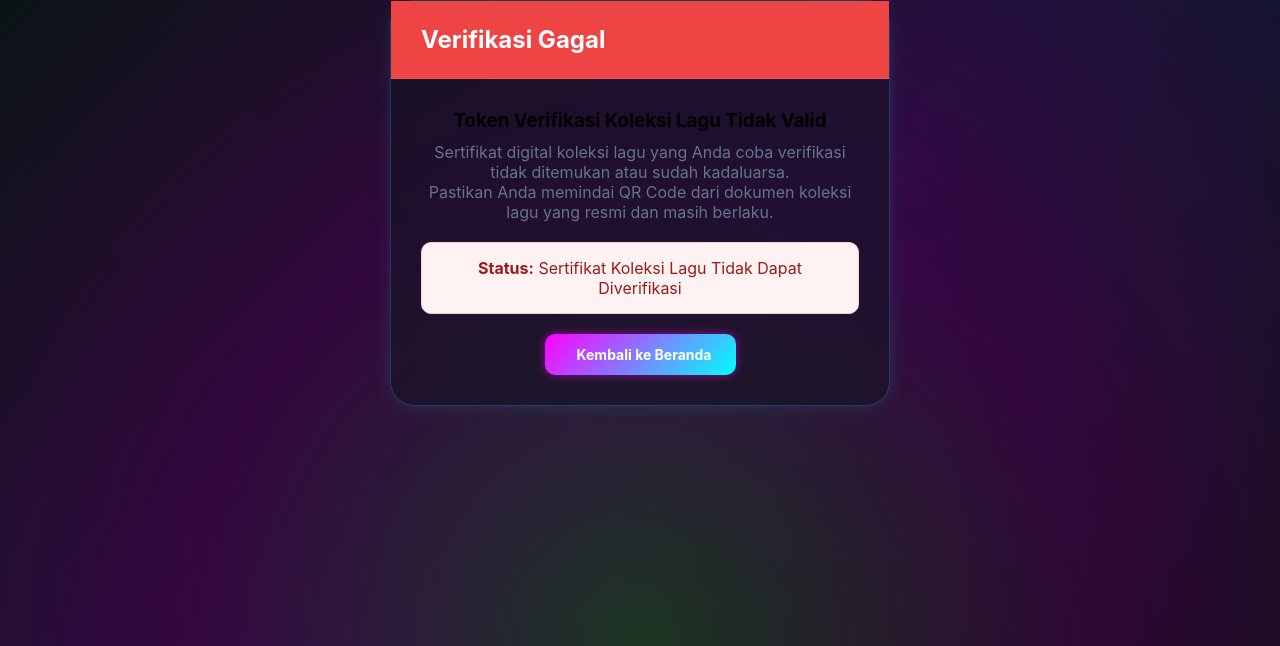
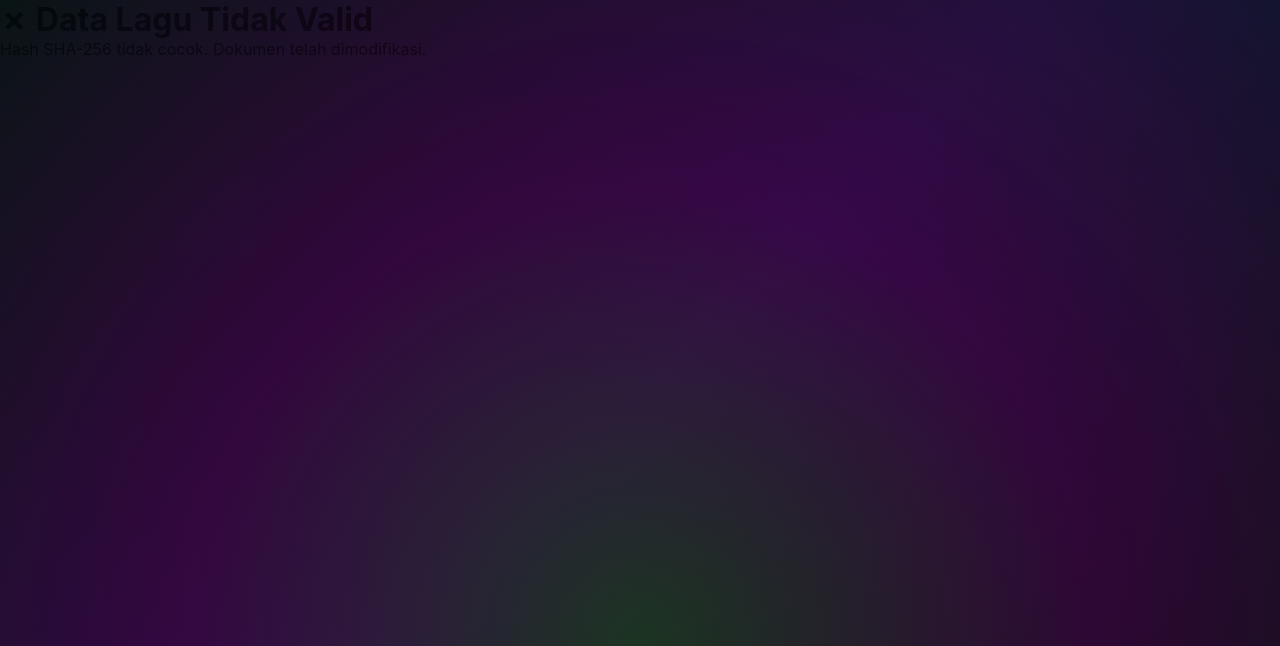
Before and after one commit to khoirunnisasyifa919-sketch/cryptovault, a Flask app: template templates/verify_error.html in a window 1280 px wide. Shown: the top 646 px of the page. Run offline with Flask 3, Linux system fonts and the light colour scheme; the template is opened without the code that fills it, so the values that code supplies are empty.

Commit message:
Update verify_error.html

```diff
--- a/templates/verify_error.html
+++ b/templates/verify_error.html
@@ -1,54 +1,16 @@
 {% extends 'base.html' %}
 
 {% block content %}
-<div class="card" style="max-width: 500px; margin: 0 auto; text-align: center;">
 
-    <div class="card-header" style="background: #ef4444;">
-        <h2 style="color: white;">
-            <i class="fa-solid fa-circle-exclamation"></i>
-            Verifikasi Gagal
-        </h2>
-    </div>
+<div class="error">
 
-    <div class="card-body">
+<h1>✗ Data Lagu Tidak Valid</h1>
 
-        <i class="fa-solid fa-music" style="font-size: 64px; color: #ef4444; margin-bottom: 20px;"></i>
+<p>
+Hash SHA-256 tidak cocok.
+Dokumen telah dimodifikasi.
+</p>
 
-        <h3>Token Verifikasi Koleksi Lagu Tidak Valid</h3>
+</div>
 
-        <p style="color: #64748b; margin-top: 10px;">
-            Sertifikat digital koleksi lagu yang Anda coba verifikasi tidak ditemukan atau sudah kadaluarsa.
-        </p>
-
-        <p style="color: #64748b; margin-bottom: 20px;">
-            Pastikan Anda memindai QR Code dari dokumen koleksi lagu yang resmi dan masih berlaku.
-        </p>
-
-        <div style="
-            background:#fef2f2;
-            border:1px solid #fecaca;
-            padding:15px;
-            border-radius:10px;
-            margin-bottom:20px;
-        ">
-            <p style="margin:0; color:#991b1b;">
-                <strong>Status:</strong> Sertifikat Koleksi Lagu Tidak Dapat Diverifikasi
-            </p>
-        </div>
-
-        <a href="{{ url_for('index') }}"
-           class="btn btn-primary"
-           style="
-                background:#8b5cf6;
-                color:white;
-                padding:12px 24px;
-                border-radius:10px;
-                text-decoration:none;
-           ">
-            <i class="fa-solid fa-house"></i>
-            Kembali ke Beranda
-        </a>
-
-    </div>
-</div>
 {% endblock %}
```
